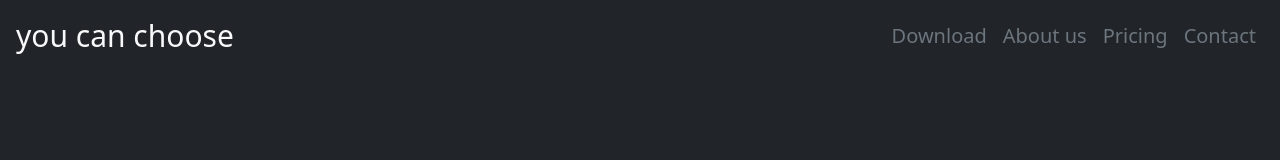
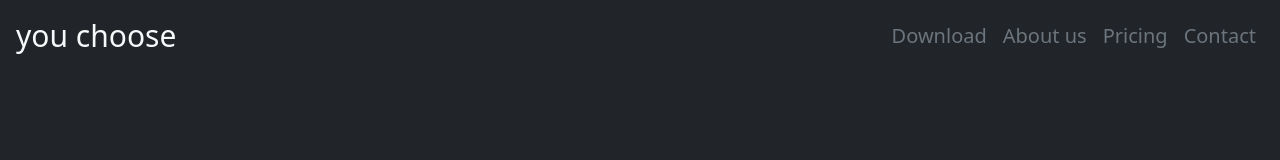
Before and after one commit to lucyxkk/you-choose, a plain HTML site: page index.html in a window 1280 px wide. Shown: the top 160 px of the page. Drawn offline with nearby package versions, Linux system fonts and the light colour scheme.

Commit message:
Revert "Website name change"
This reverts commit 0c91914c838a1f5863a021133084c7bf714ba8f9.

```diff
--- a/index.html
+++ b/index.html
@@ -24,7 +24,7 @@
     <section id="navbar">
       <div class="container-fluid">
         <nav class="navbar navbar-expand-lg navbar-dark bg-dark">
-          <a class="navbar-brand link-light ps-3" href="#navbar">you can choose</a>
+          <a class="navbar-brand link-light ps-3" href="#navbar">you choose</a>
           <button class="navbar-toggler" type="button" data-bs-toggle="collapse" data-bs-target="#navbarTogglerDemo02" aria-controls="navbarTogglerDemo02" aria-expanded="false" aria-label="Toggle navigation">
             <span class="navbar-toggler-icon"></span>
           </button>
```
